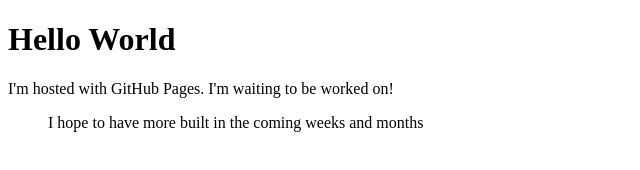
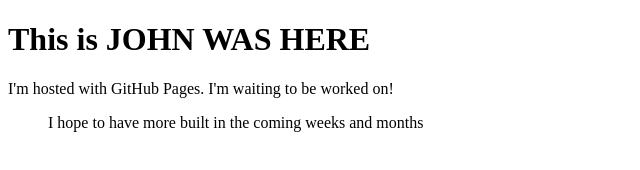
Before and after one commit to JohnPetere/johnpetere.github.io, a plain HTML site: page docs/index.html in a window 1280 px wide. Shown: the whole page, without its empty margins (0-640 px from the left). Drawn offline with Linux system fonts and the light colour scheme.

Commit message:
Update index.html

```diff
--- a/docs/index.html
+++ b/docs/index.html
@@ -1,7 +1,7 @@
 <!DOCTYPE html>
 <html>
 <body>
-<h1>Hello World</h1>
+<h1>This is JOHN WAS HERE</h1>
 <p>I'm hosted with GitHub Pages. I'm waiting to be worked on!</p>
 <blockquote>I hope to have more built in the coming weeks and months</blockquote>
 </body>
```
